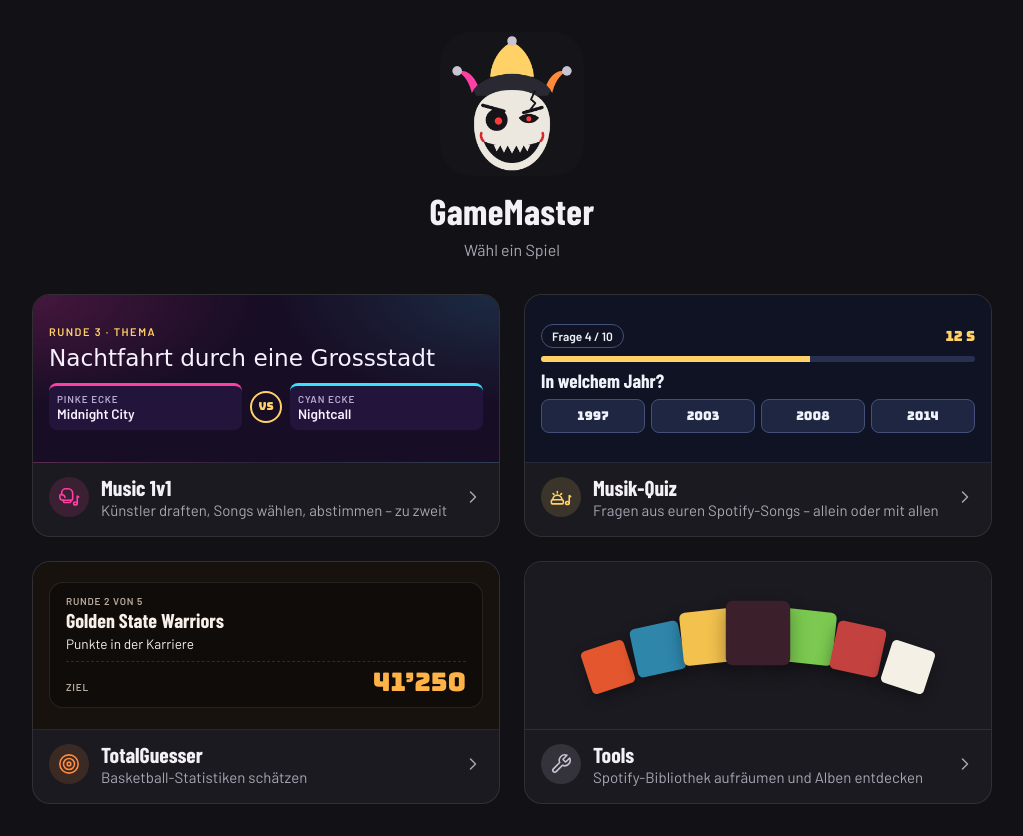
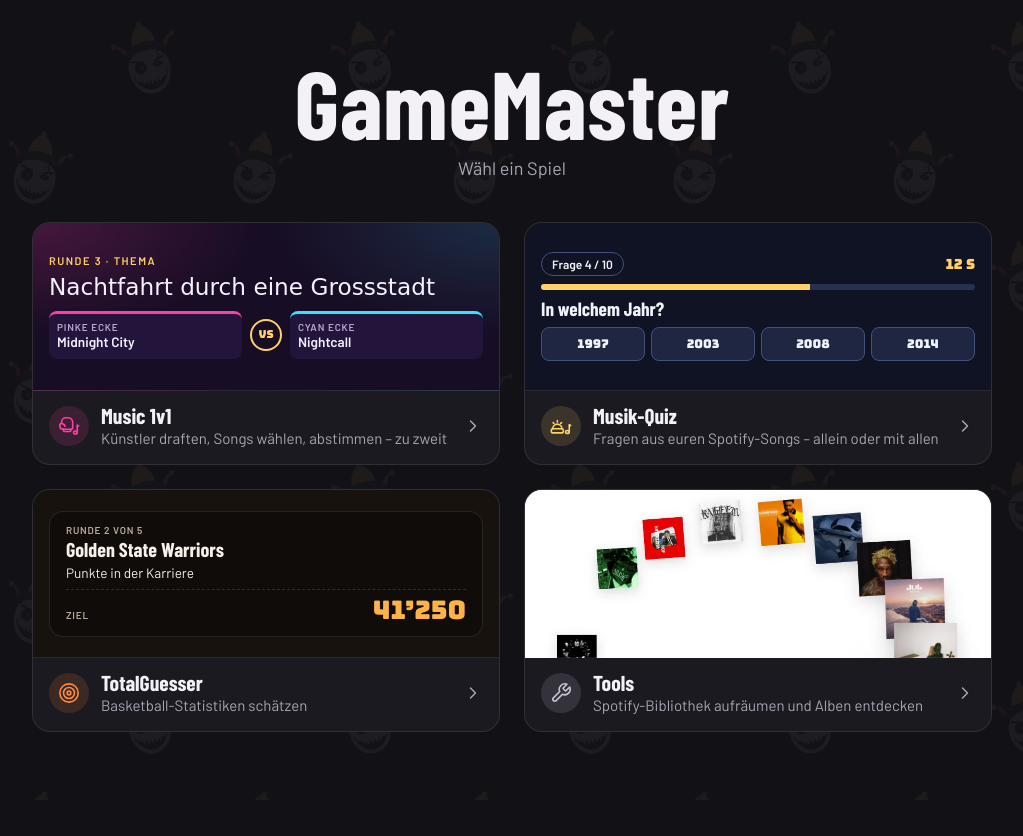
Before and after one commit to MonkeyDsvakidan/monkeydsvakidan.github.io, a plain HTML site: page index.html in a window 1280 px wide. Shown: the whole page, without its empty margins (128-1151 px from the left). After the commit the page ends 800 px from the top, so only its background shows below. Drawn offline with nearby package versions, Linux system fonts and the light colour scheme; a web font is replaced by a local one.

Commit message:
style: Masken-Muster im Hintergrund, grosser Schriftzug, Albumrad-Screenshot für die Tools
Co-Authored-By: Claude Opus 5.5 <noreply@anthropic.com>
Claude-Session: https://claude.ai/code/session_01M79Fp6kpLLKJ1fBnEuW4sT

```diff
--- a/index.html
+++ b/index.html
@@ -16,7 +16,7 @@
   <link rel="preconnect" href="https://fonts.googleapis.com">
   <link rel="preconnect" href="https://fonts.gstatic.com" crossorigin>
   <link rel="stylesheet" href="https://fonts.googleapis.com/css2?family=Barlow:wght@400;600&family=Barlow+Condensed:wght@700&family=Bungee&family=Sedgwick+Ave+Display&display=swap">
-  <link rel="stylesheet" href="/styles.css?v=2">
+  <link rel="stylesheet" href="/styles.css?v=3">
 </head>
 <body>
 <svg width="0" height="0" style="position:absolute" aria-hidden="true">
@@ -28,7 +28,6 @@
 </svg>
 <main>
   <header class="hero">
-    <img class="mask" src="/icon-512.png" alt="" width="144" height="144">
     <h1>GameMaster</h1>
     <p>Wähl ein Spiel</p>
   </header>
@@ -78,7 +77,6 @@
       <li><details class="tile tools" id="tools">
         <summary>
           <span class="preview" aria-hidden="true">
-            <span class="tl-wheel"><i style="--c:#e4572e"></i><i style="--c:#2e86ab"></i><i style="--c:#f2c14e"></i><i style="--c:#3b1f2b"></i><i style="--c:#7bc950"></i><i style="--c:#c3423f"></i><i style="--c:#f5f0e6"></i></span>
           </span>
           <span class="meta">
             <span class="ico"><svg aria-hidden="true"><use href="#i-tools"/></svg></span>
--- a/styles.css
+++ b/styles.css
@@ -14,18 +14,17 @@
 }
 *{box-sizing:border-box}
 html{background:var(--bg)}
-body{margin:0;min-height:100dvh;background:var(--bg);color:var(--fg);font:400 16px/1.5 var(--f-text);
+body{margin:0;min-height:100dvh;background:var(--bg) url(/muster.svg) 0 0/220px 220px repeat;color:var(--fg);font:400 16px/1.5 var(--f-text);
   padding:max(var(--s6),env(safe-area-inset-top)) max(var(--s4),env(safe-area-inset-right)) max(var(--s6),env(safe-area-inset-bottom)) max(var(--s4),env(safe-area-inset-left))}
 main{max-width:560px;margin:0 auto;display:grid;gap:var(--s6)}
 h1{margin:0;font:700 2.25rem/1.05 var(--f-title);letter-spacing:.01em}
 header p{margin:var(--s2) 0 0;color:var(--muted)}
 ul{list-style:none;margin:0;padding:0}
 
-/* Kopf: Maske gross, darunter Name */
-.hero{display:grid;justify-items:center;text-align:center;gap:var(--s2)}
-.hero .mask{width:144px;height:144px;border-radius:32px}
-.hero h1{margin-top:var(--s2)}
-.hero p{margin:0;color:var(--muted)}
+/* Kopf: grosser Schriftzug auf dem Masken-Muster des Hintergrunds */
+.hero{display:grid;justify-items:center;text-align:center;gap:var(--s2);padding:var(--s5) 0 var(--s2)}
+.hero h1{font:700 clamp(3.25rem,15vw,6rem)/.95 var(--f-title);letter-spacing:.005em}
+.hero p{margin:0;color:var(--muted);font-size:1.125rem}
 
 /* Kacheln: oben ein Ausschnitt aus dem Spiel (in dessen Farben und Schriften), unten Name + Satz */
 .tiles{display:grid;gap:var(--s5)}
@@ -75,18 +74,8 @@ svg{fill:none;stroke:currentColor;stroke-width:1.75;stroke-linecap:round;stroke-
 .tg-target small{font:600 10px/1 var(--f-text);letter-spacing:.08em;text-transform:uppercase;color:#b9aa9c}
 .tg-target b{font:400 1.6rem/1 var(--f-num);color:#ffb347;font-variant-numeric:tabular-nums}
 
-/* Tools – neutral, Albumrad-Andeutung: Cover als Farbflächen auf einem Bogen */
-.tools .preview{background:#1b1a20;align-items:center}
-.tl-wheel{position:relative;width:100%;height:100%}
-.tl-wheel i{position:absolute;left:50%;top:50%;width:56px;height:56px;margin:-28px 0 0 -28px;border-radius:6px;background:var(--c);
-  box-shadow:0 6px 16px rgb(0 0 0 / .35)}
-.tl-wheel i:nth-child(1){transform:translate(-150px,22px) rotate(-18deg) scale(.8)}
-.tl-wheel i:nth-child(2){transform:translate(-100px,4px) rotate(-12deg) scale(.88)}
-.tl-wheel i:nth-child(3){transform:translate(-50px,-8px) rotate(-6deg) scale(.95)}
-.tl-wheel i:nth-child(4){transform:translate(0,-12px) scale(1.15);z-index:1}
-.tl-wheel i:nth-child(5){transform:translate(50px,-8px) rotate(6deg) scale(.95)}
-.tl-wheel i:nth-child(6){transform:translate(100px,4px) rotate(12deg) scale(.88)}
-.tl-wheel i:nth-child(7){transform:translate(150px,22px) rotate(18deg) scale(.8)}
+/* Tools – Ausschnitt aus dem Albumrad (Screenshot, helle Optik wie das Werkzeug) */
+.tools .preview{background:#fff url(/tools-vorschau.jpg) center top/cover no-repeat}
 details[open] .chev{transform:rotate(90deg)}
 .sub{display:grid;gap:var(--s1);padding:0 var(--s3) var(--s3)}
 .sub a{display:grid;gap:2px;min-height:56px;padding:var(--s2) var(--s3);border-radius:var(--r-s);color:inherit;text-decoration:none;background:var(--bg)}
```
Also changed, not shown: 404.html (+1 -1 lines), muster.svg (added), tools-vorschau.jpg (added), 1 other file.
